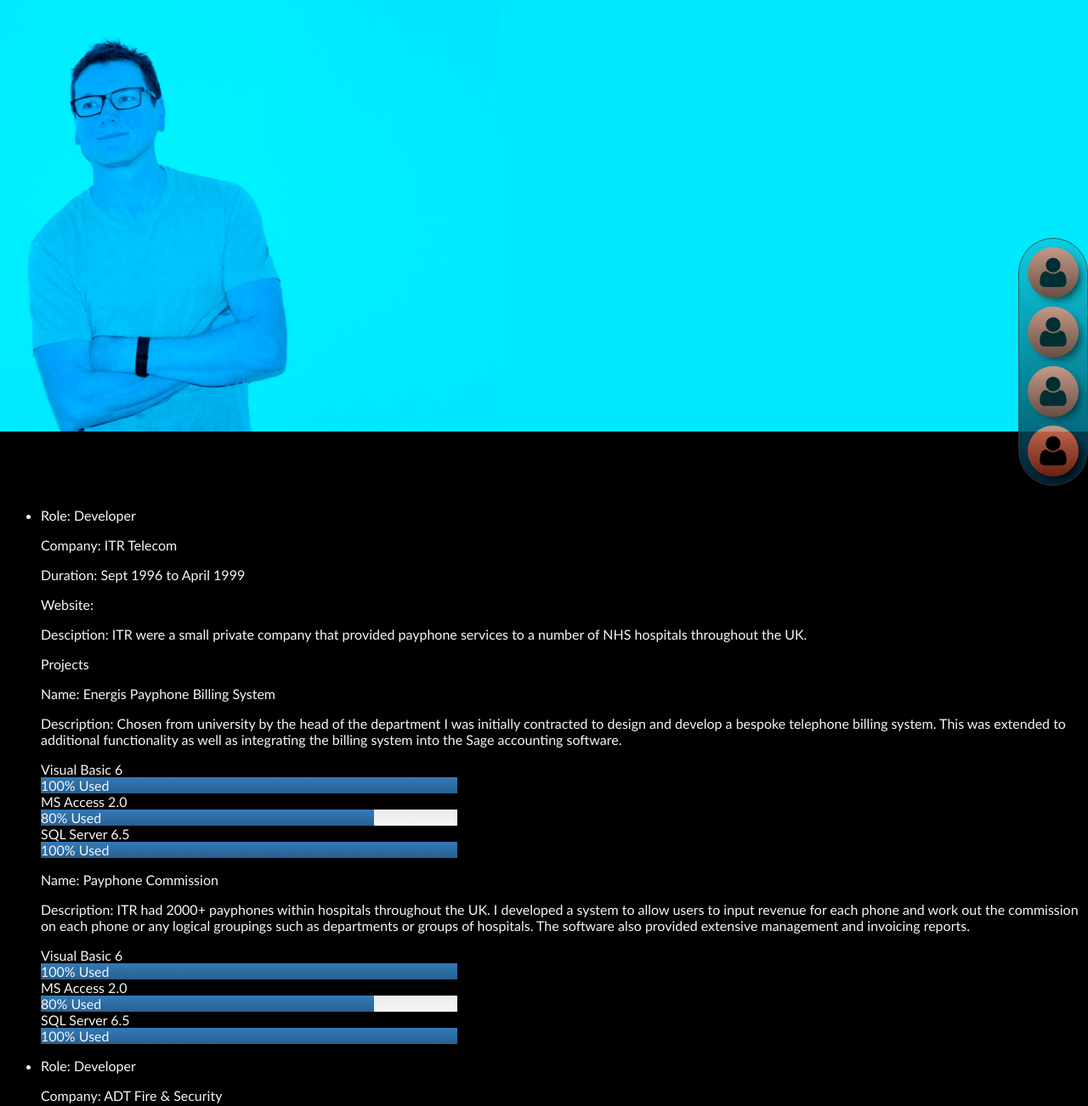
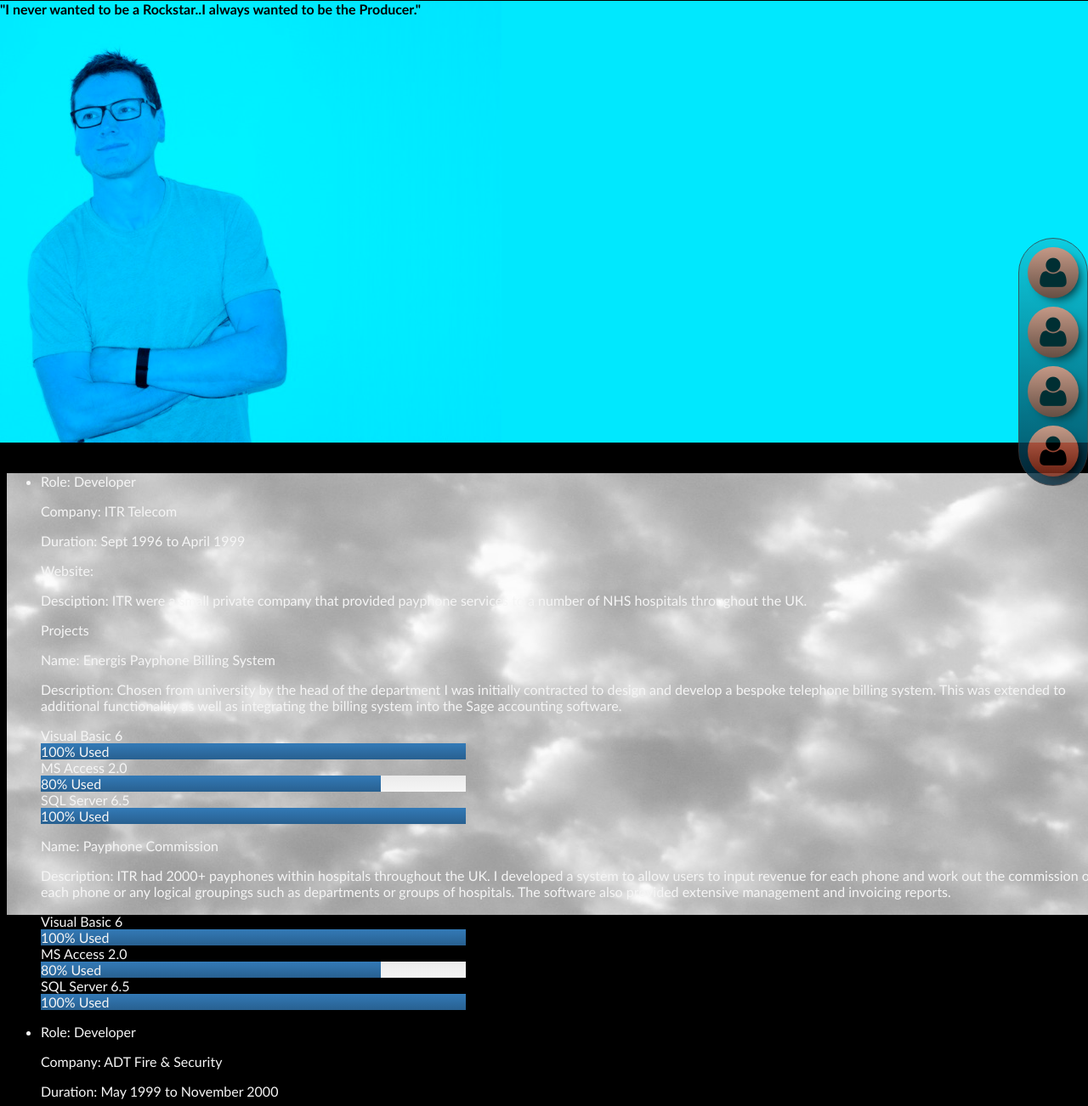
Before and after one commit to ArnoldKrumins/me, a website: page index.html in a window 1280 px wide. Shown: the top 1302 px of the page at 85% size. Drawn offline with nearby package versions, Linux system fonts and the light colour scheme.

Commit message:
css changes

```diff
--- a/index.html
+++ b/index.html
@@ -11,15 +11,15 @@
 </head>
 <body ng-app="me" ng-controller="mainCtrl">
 <div class="container-fluid">
-  <div class="row">
-      <div class="col-md-12 header-image">
-
+  <div class="row header-image">
+      <div class="col-md-12 ">
+          <h4>"I never wanted to be a <strong>Rockstar</strong>..I always wanted to be the <strong>Producer</strong>."</h4>
       </div>
       <nav-menu></nav-menu>
-        <h2>Arnold Krumins</h2>
+
 
   </div>
-  <div class="row">
+  <div class="row  clouds-image">
       <div class="col-md-12">
 
           <cv jobs="jobs"></cv>
--- a/less/site.less
+++ b/less/site.less
@@ -59,6 +59,7 @@ body{
   opacity: 		@opacity;
 }
 
+
 .header-image{
   position: relative;
   top: -20px;
@@ -71,6 +72,15 @@ body{
   width: 102%;
   min-width: 100%;
 
+}
+
+.clouds-image{
+  background: url(../images/clouds.jpg) no-repeat top left;
+  min-height: 520px;
+  height: 520px;
+  margin: 0;
+  width: 102%;
+  min-width: 100%;
 }
 
 
```
Also changed, not shown: less/site.css.
